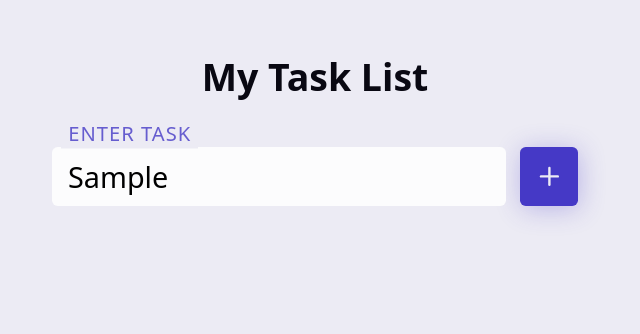
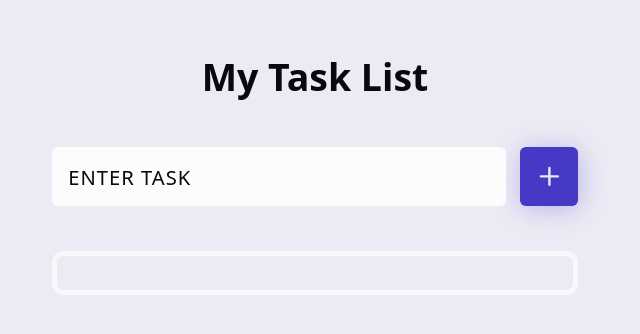
Before and after one commit to Turb08/Todo_list_app, a React (Vite) app: page / in a window 1280 px wide. Both pictures are taken after typing "Sample" into the empty fields and a click on the button "Add Task". Shown: the top 334 px of the page, without its empty margins (325-965 px from the left). Built offline with nearby package versions, Linux system fonts and the light colour scheme.

Commit message:
Created addTask function and update the usestate, added a task list to map and show the added tasks, added styling for taskItem and taskList

```diff
--- a/src/App.jsx
+++ b/src/App.jsx
@@ -1,15 +1,21 @@
 import { useState } from 'react'
 import CustomForm from './components/CustomForm'
+import TaskList from './components/TaskList'
 
 function App() {
-  const [count, setCount] = useState(0)
+  const [tasks, setTasks] = useState([])
+
+  const addTask = (task) => {
+    setTasks(prevState => [...prevState, task]);
+  }
 
   return (
     <div className="container">
       <header>
         <h1>My Task List</h1>
       </header>
-      <CustomForm />
+      <CustomForm addTask={addTask}/>
+      {tasks && < TaskList tasks={tasks}/>}
     </div>
   )
 }
--- a/src/components/CustomForm.jsx
+++ b/src/components/CustomForm.jsx
@@ -1,10 +1,15 @@
 import { useState } from 'react';
 import { Plus } from 'lucide-react';
-const CustomForm = () => {
+const CustomForm = ({ addTask }) => {
     const [task, setTask] = useState('');
     const handleFormSubmit = (e) => {
         e.preventDefault();
-        console.log(e);
+        addTask({
+            name : task,
+            checked : false,
+            id : Date.now()
+        });
+        setTask('');
     }
   return (
     <form className="todo"
--- /dev/null
+++ b/src/components/TaskItem.jsx
@@ -0,0 +1,9 @@
+import styles from './TaskItem.module.css'
+
+const TaskItem = ({task}) => {
+  return (
+    <li className={styles.task}></li>
+  )
+}
+
+export default TaskItem
--- /dev/null
+++ b/src/components/TaskItem.module.css
@@ -0,0 +1,102 @@
+.task {
+  display: flex;
+  align-items: center;
+  justify-content: space-between;
+  gap: 0.6em;
+  font-size: var(--_size);
+  border: 0.2em solid hsl(var(--muted) / 0.8);
+  padding: 0.6em;
+  border-radius: calc(var(--_radius) * 2);
+}
+
+.task-group {
+  display: flex;
+  align-items: center;
+  --taskgroup-gap: 0.5em;
+  gap: var(--taskgroup-gap);
+}
+
+.label {
+  position: relative;
+  cursor: pointer;
+  text-align: left;
+  line-height: 1.4;
+}
+
+.checkbox {
+  flex-shrink: 0;
+  appearance: none;
+  border-radius: var(--_radius);
+  width: 1em;
+  height: 1em;
+  background-color: hsl(var(--muted));
+  border-radius: var(--_radius);
+  box-shadow: 0 0 0.5em hsl(var(--accent) / 0.1),
+    0 0 0 0.05em hsl(var(--accent) / 0.5), 0 0 0 -0.2em hsl(var(--accent));
+  transition: box-shadow var(--_tspeed_fast) ease-in-out,
+    background-color 80ms ease-in-out;
+}
+
+.checkbox:focus {
+  outline: none;
+}
+
+.checkbox:is(:focus-visible, :hover) {
+  box-shadow: 0 0 0 hsl(var(--bg)), 0 0 0 0.05em hsl(var(--accent)),
+    0 0 0 0.225em hsl(var(--accent) / 0.3);
+}
+
+.checkmark {
+  content: "";
+  position: absolute;
+  width: 1em;
+  height: 1em;
+  display: grid;
+  place-items: center;
+  top: 50%;
+  color: hsl(var(--muted));
+  border-radius: var(--_radius);
+  transform: translate3d(calc(-100% - var(--taskgroup-gap)), -50%, 0);
+  transition: background-color 80ms ease-in-out;
+}
+
+.checkmark svg {
+  width: 0.75em;
+  height: 0.75em;
+}
+
+.checkbox:checked {
+  background-color: hsl(var(--accent));
+}
+
+.checkbox:checked + label {
+  text-decoration: line-through;
+}
+
+.delete {
+  --accent: var(--accent1);
+}
+
+.loading {
+  color: hsl(var(--accent));
+  font-size: var(--_size);
+  font-weight: bold;
+  animation: pulse 2s infinite ease-in-out;
+}
+
+@keyframes pulse {
+  0%,
+  100% {
+    opacity: 1;
+  }
+
+  50% {
+    opacity: 0.5;
+  }
+}
+
+.error {
+  color: hsl(var(--accent1));
+  font-size: var(--_size);
+  text-align: center;
+}
--- /dev/null
+++ b/src/components/TaskList.jsx
@@ -0,0 +1,20 @@
+import TaskItem from './TaskItem';
+
+import styles from './TaskList.module.css';
+
+const TaskList = ({tasks}) => {
+  return (
+    <ul className={styles.tasks}>
+        {
+            tasks.map(task => (
+                <TaskItem
+                    key={task.id}
+                    task={task}
+                />
+            ))
+        }
+    </ul>
+  )
+}
+
+export default TaskList
--- /dev/null
+++ b/src/components/TaskList.module.css
@@ -0,0 +1,5 @@
+.tasks {
+  display: grid;
+  list-style-type: none;
+  gap: 1.5em;
+}
```
